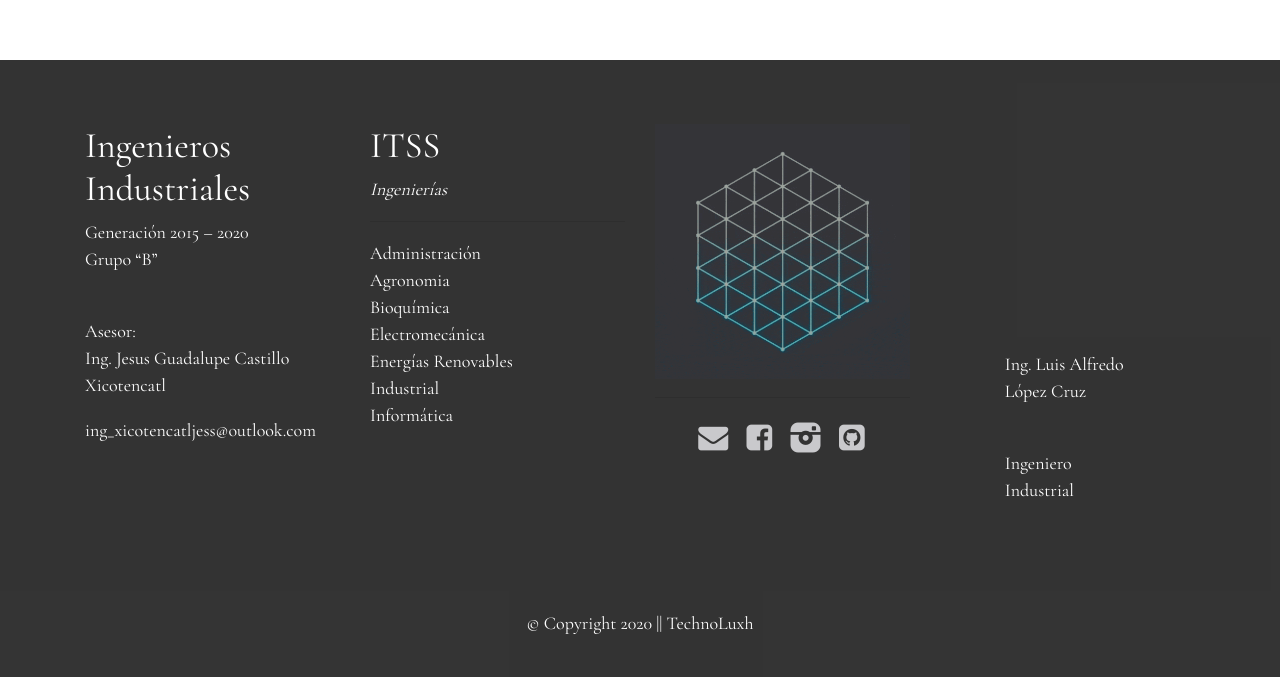
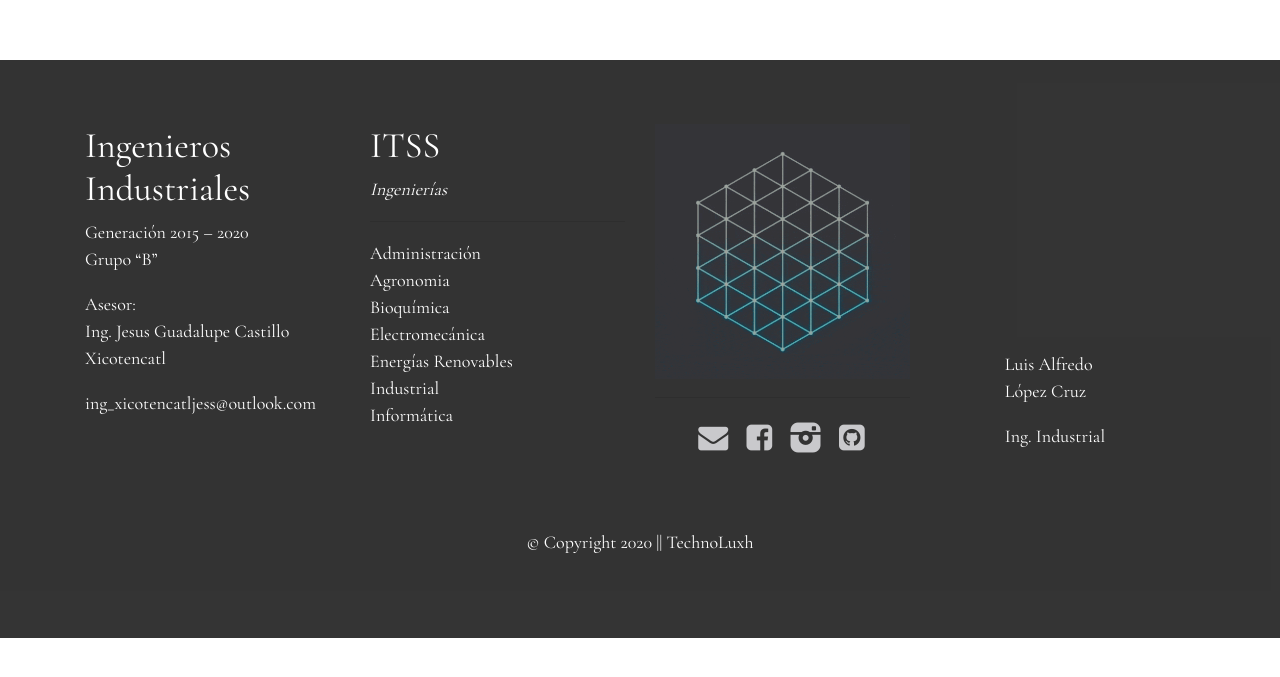
Before and after one commit to ing-alfredo/tec, a website built with webpack: page src/cliente/index.html in a window 1280 px wide. Shown: the part 4236-4913 px from the top of the page. After the commit the page ends 4874 px from the top, so only its background shows below. Built offline with nearby package versions, Linux system fonts and the light colour scheme; files whose address does not match are found by name.

Commit message:
Redireccion de In. Industrial

```diff
--- a/src/cliente/index.html
+++ b/src/cliente/index.html
@@ -356,7 +356,7 @@
                 <div class="row">
                     <div class="col-md-3">
                         <h2>Ingenieros Industriales</h2>
-                        <p>Generación 2015 – 2020 <br> Grupo “B”</p> <br>
+                        <p>Generación 2015 – 2020 <br> Grupo “B”</p>
                         <p>Asesor: <br> Ing. Jesus Guadalupe Castillo Xicotencatl</p>
                         <a href="mailto:ing_xicotencatljess@outlook.com">ing_xicotencatljess@outlook.com</a>
                     </div>
@@ -390,12 +390,11 @@
                     <div class="col-md-3 azt_cont_img_footer">
                         <img data-aos="fade-down-left" data-aos-duration="1500" src="/static/img/ing.alfredo.jpg"
                             class="img-fluid" alt="Me">
-                        <!-- <h3>ARZAT</h3> -->
-                        <p>Ing. Luis Alfredo López Cruz</p> <br>
-                        <a href="https://luxho-lopez.github.io/webSite/">Ingeniero Industrial</a>
+                        <p>Luis Alfredo López Cruz</p>
+                        <a href="https://luxho-lopez.github.io/webSite/" target="_blank">Ing. Industrial</a>
                     </div>
                 </div>
-                <br>
+
                 <p style="text-align: center;"> &copy; Copyright 2020 || TechnoLuxh</p>
 
             </div>
```
